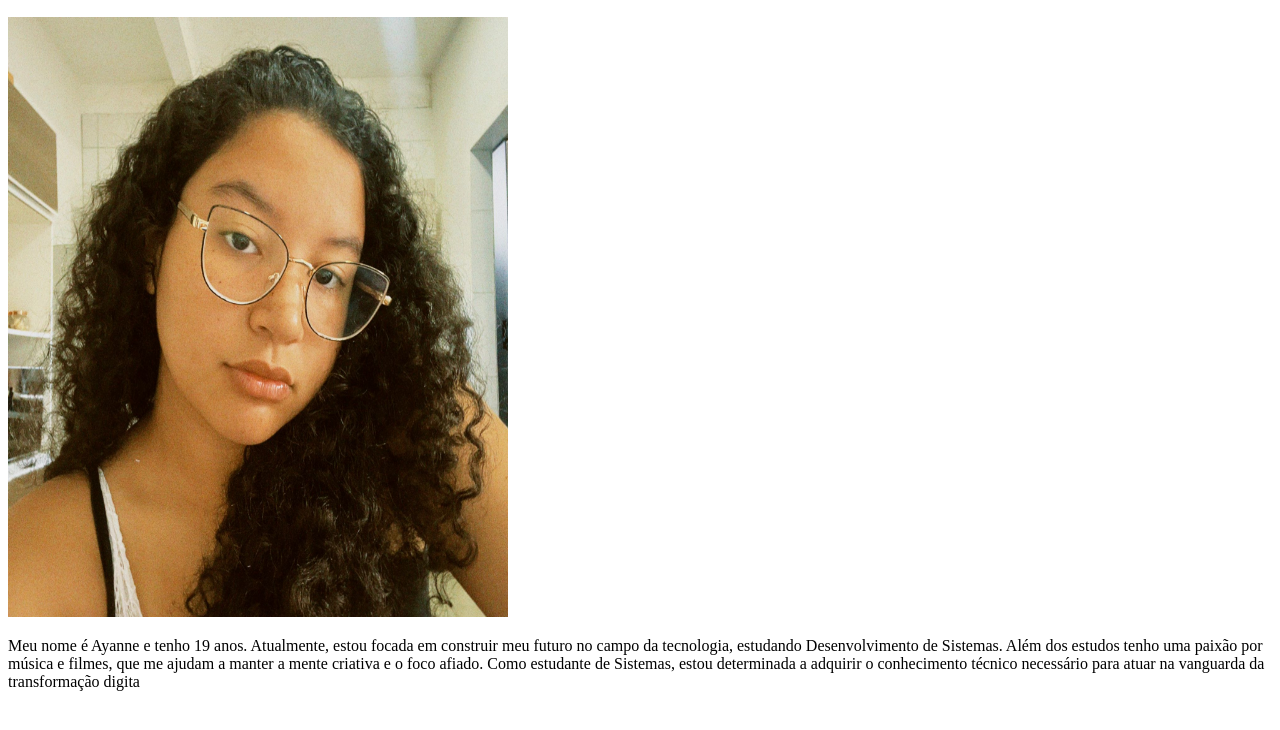
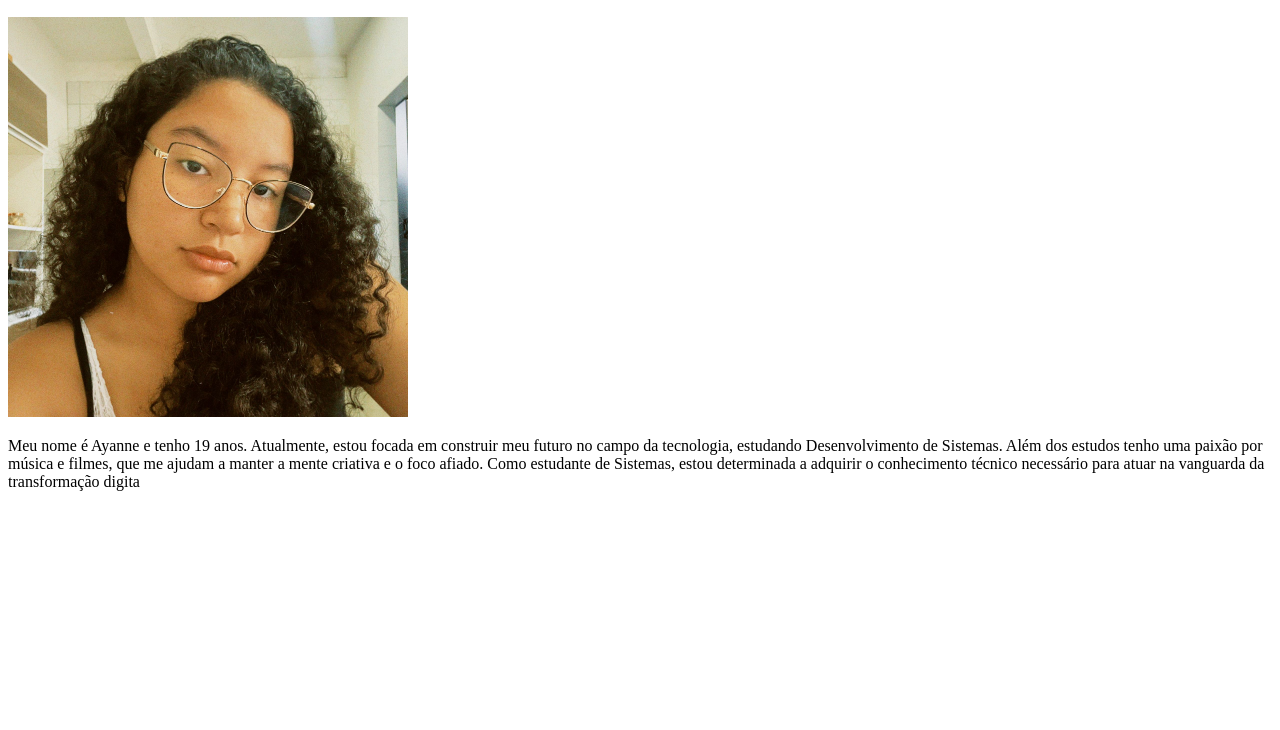
Before and after one commit to AyanneAlvesRodrigues/biografia-, a plain HTML site: page index.html in a window 1280 px wide. Shown: the part 50-780 px from the top of the page. Drawn offline with Linux system fonts and the light colour scheme.

Commit message:
biografia

```diff
--- a/index.html
+++ b/index.html
@@ -10,7 +10,7 @@
 <body>
 
 <h2>Biografia</h2>
-<img src="ayanne foto.jpeg"  width="500" height="600">
+<img src="ayanne foto.jpeg"  width="400" height="400">
 
  <p>Meu nome é Ayanne e tenho 19 anos. Atualmente, estou focada em construir meu futuro no campo da tecnologia, estudando Desenvolvimento de Sistemas. Além dos estudos tenho uma paixão por música e filmes, que me ajudam a manter a mente criativa e o foco afiado. Como estudante de Sistemas, estou determinada a adquirir o conhecimento técnico necessário para atuar na vanguarda da transformação digita</p>
 
```
